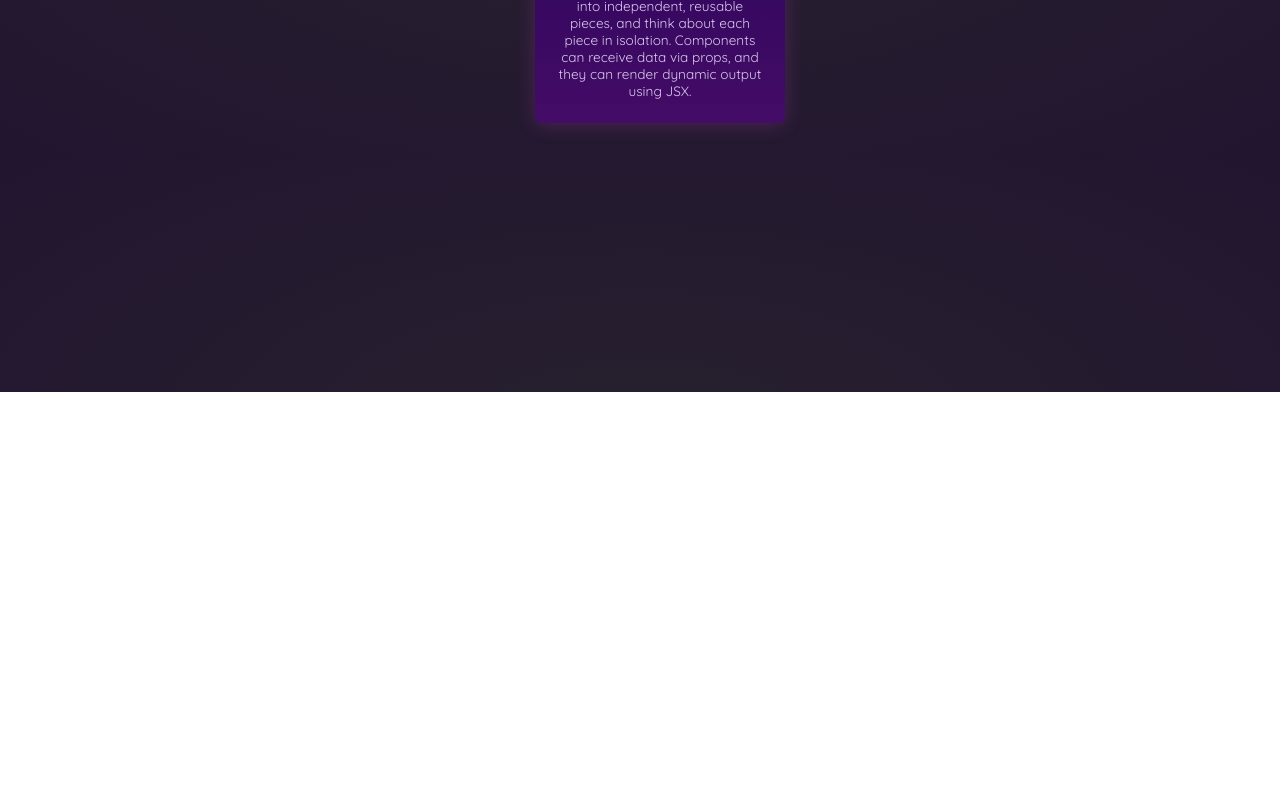
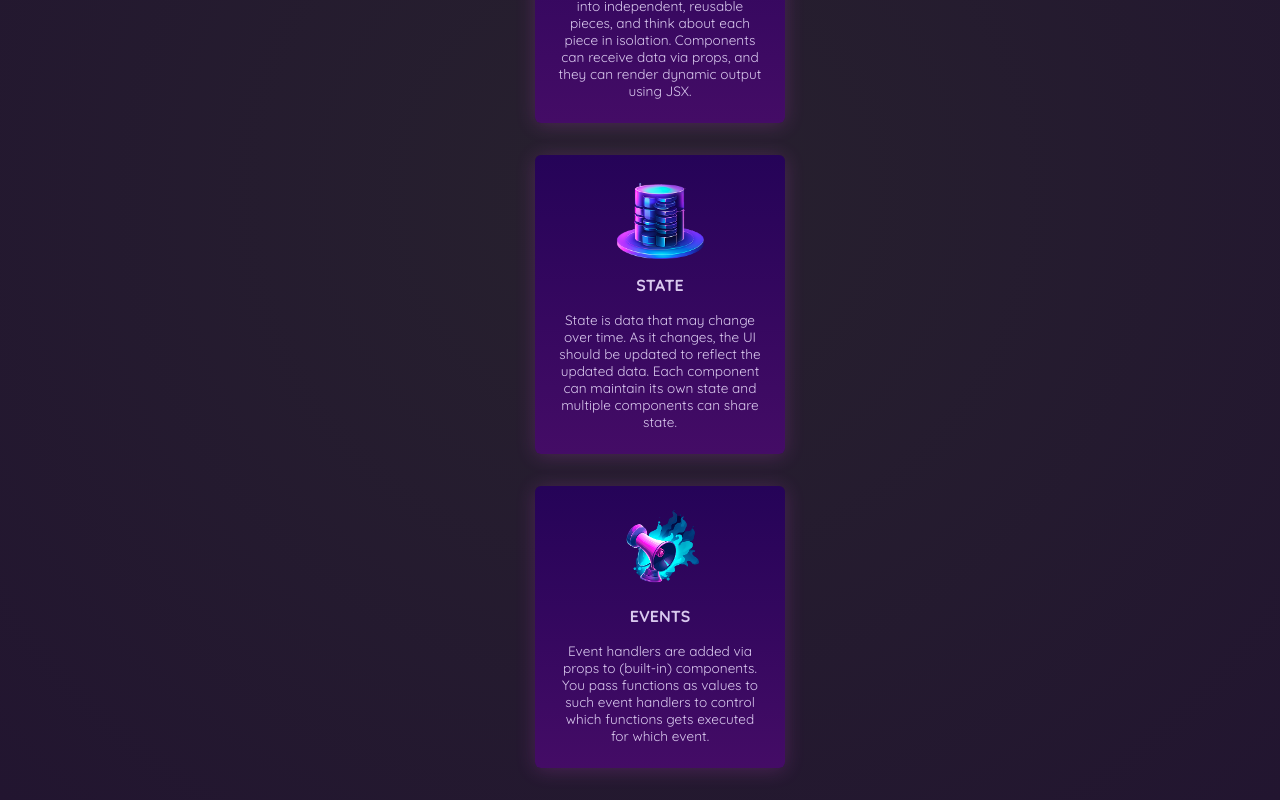
Before and after one commit to tenguterror/first_project, a React (Create React App) app: page / in a window 1280 px wide. Shown: the part 408-1208 px from the top of the page. Before the commit the page ends 800 px from the top, so only its background shows below. Built offline with nearby package versions, Linux system fonts and the light colour scheme.

Commit message:
Added last data for concepts

```diff
--- a/src/Components/Concepts.js
+++ b/src/Components/Concepts.js
@@ -2,6 +2,7 @@ import React from 'react';
 
 const Concepts = (props) => {
   return (
+    <div>
       <ul id='concepts'>
         <li className='concept'>
           <img src={props.items[0].image} alt='Stairs of components' />
@@ -9,6 +10,21 @@ const Concepts = (props) => {
           <p>{props.items[0].description}</p>
         </li>
       </ul>
+      <ul id='concepts'>
+        <li className='concept'>
+          <img src={props.items[1].image} alt='Data structure of state' />
+          <h2>{props.items[1].title}</h2>
+          <p>{props.items[1].description}</p>
+        </li>
+      </ul>
+      <ul id='concepts'>
+        <li className='concept'>
+          <img src={props.items[2].image} alt='Micropone of events' />
+          <h2>{props.items[2].title}</h2>
+          <p>{props.items[2].description}</p>
+        </li>
+      </ul>
+    </div>
   );
 };
 
```
Lines whose indentation alone changed are shown as unchanged.
